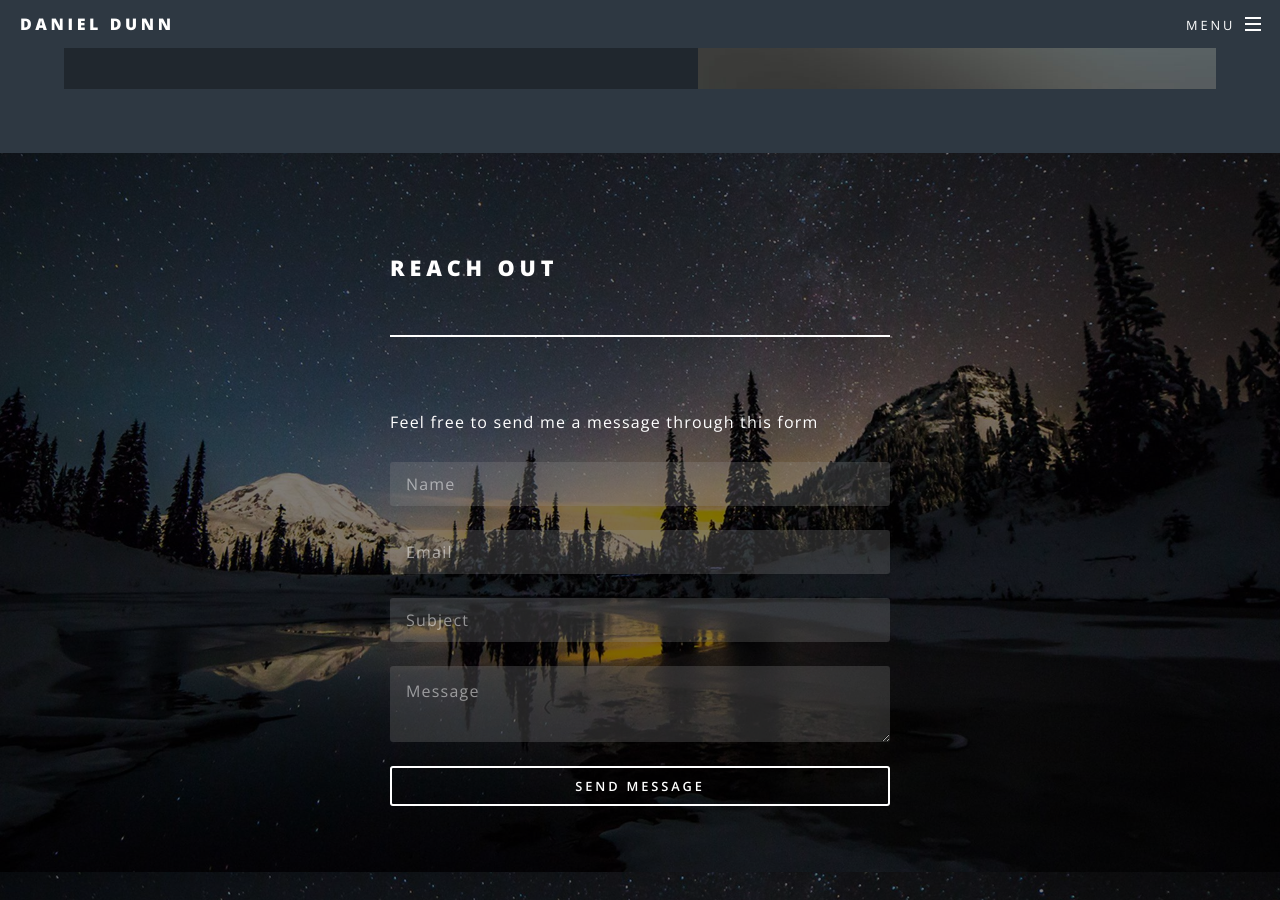
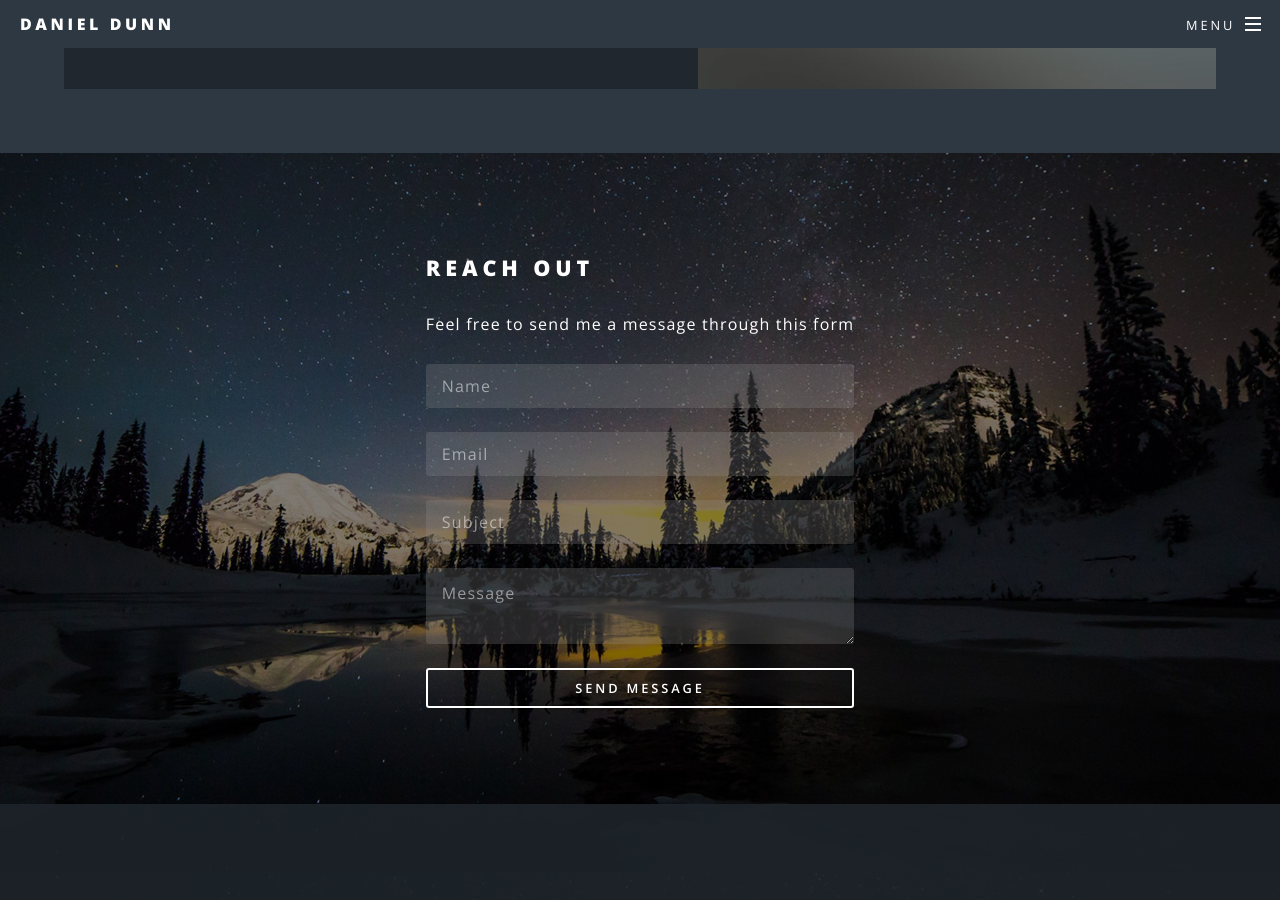
Before and after one commit to NicelyDunn7/dpdunn10.github.io, a Jekyll site: the page built from index.html, in a window 1280 px wide and 900 px high, scrolled down 4528 px. Built offline with Jekyll 4.4.1, drawn with Linux system fonts in a browser that asks for light colours.

Commit message:
Margin Update in Contact Form

```diff
--- a/index.html
+++ b/index.html
@@ -164,8 +164,8 @@ layout: landing
 				<!-- CTA -->
 					<section id="cta" class="wrapper style4">
 						<div class="inner">
-								<ul class="actions vertical" style="margin:auto;width:500px;">
-									<li><h2>Reach Out</h2></li><hr>
+								<ul class="actions vertical" style="margin:auto;width:auto;">
+									<li><h2>Reach Out</h2></li>
 									<li><p>Feel free to send me a message through this form</p></li><br>
 									<form action=# method="POST">
 										<li><input type="text" name="name" placeholder="Name"></input></li>
```
Also changed, not shown: 2 other files.
